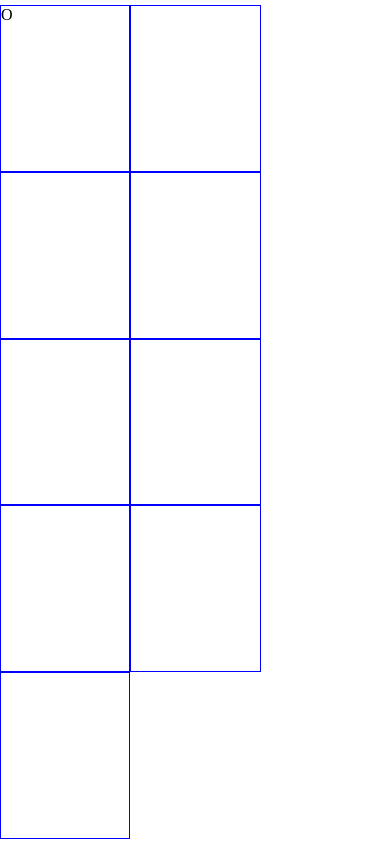
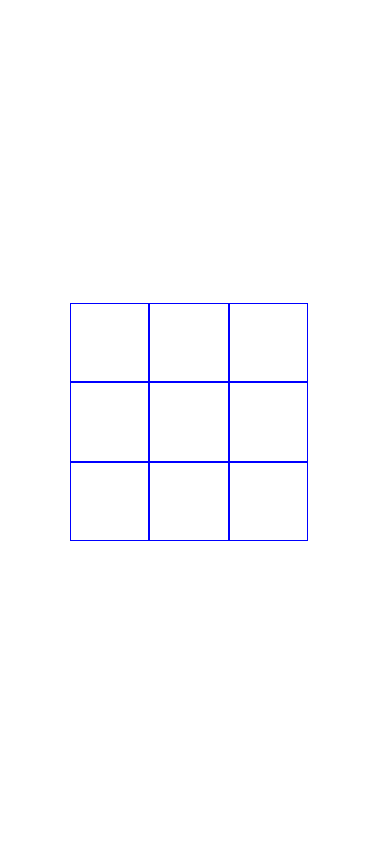
Before and after one commit to iagolaguna/hash, a website built with webpack: page src/index.html in a window 390 px wide. Built offline with nearby package versions, Linux system fonts and the light colour scheme.

Commit message:
initing visual logic

```diff
--- a/src/index.html
+++ b/src/index.html
@@ -10,15 +10,15 @@
 
 <body>
   <div class="container">
-    <div class="square o"></div>
-    <div class="square"></div>
-    <div class="square"></div>
-    <div class="square"></div>
-    <div class="square"></div>
-    <div class="square"></div>
-    <div class="square"></div>
-    <div class="square"></div>
-    <div class="square"></div>
+    <div class="square" data-x="1" data-y="1"></div>
+    <div class="square" data-x="1" data-y="2"></div>
+    <div class="square" data-x="1" data-y="3"></div>
+    <div class="square" data-x="2" data-y="1"></div>
+    <div class="square" data-x="2" data-y="2"></div>
+    <div class="square" data-x="2" data-y="3"></div>
+    <div class="square" data-x="3" data-y="1"></div>
+    <div class="square" data-x="3" data-y="2"></div>
+    <div class="square" data-x="3" data-y="3"></div>
   </div>
 </body>
 
--- a/src/index.js
+++ b/src/index.js
@@ -1 +1,20 @@
 import './scss/index.scss'
+const symbols = ['X', 'O'];
+
+const randomSymbol = () => {
+  return symbols[(Math.floor(Math.random() * (100)) % 2)];
+}
+const getOppositeSymbol = (symbol) => {
+  return symbol === 'X' ? 'O' : 'X';
+}
+const squares = [...document.getElementsByClassName('square')];
+const symbol = randomSymbol();
+
+squares.forEach(square => {
+  square.addEventListener('click', event => {
+    const data = event.target.dataset;
+
+    console.log(data);
+    console.log(symbol);
+  });
+});
--- a/src/scss/index.scss
+++ b/src/scss/index.scss
@@ -34,10 +34,23 @@ body {
   }
 }
 
-.o::after{
-  content: 'O';
-  width: 100%;
-  height: 100%;
-  text-transform: uppercase;
-  font-size: 100%;
+@media(max-width: 500px){
+  .container {
+    display: flex;
+    flex-wrap: wrap;
+    align-content: center;
+    width: 250px;
+    height: 250px;
+  }
+
+  .square{
+    width: 30.93%;
+    height: 30.99%;
+    border: 1px solid blue;
+    cursor: pointer;
+    transition: background-color .25s;
+    &:hover{
+      background-color: #E0E0E0;
+    }
+  }
 }
```
Also changed, not shown: .eslintrc.json.
